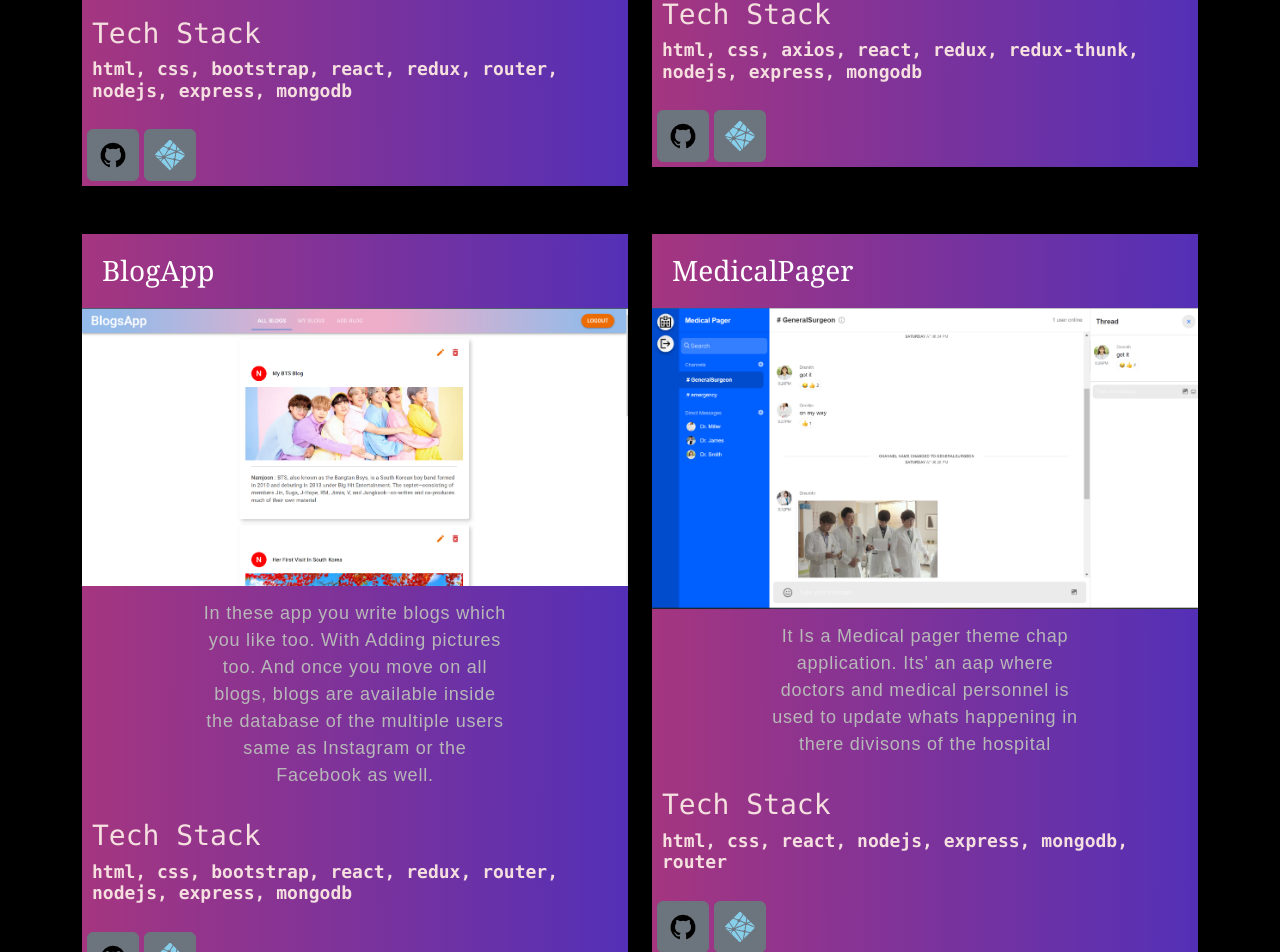
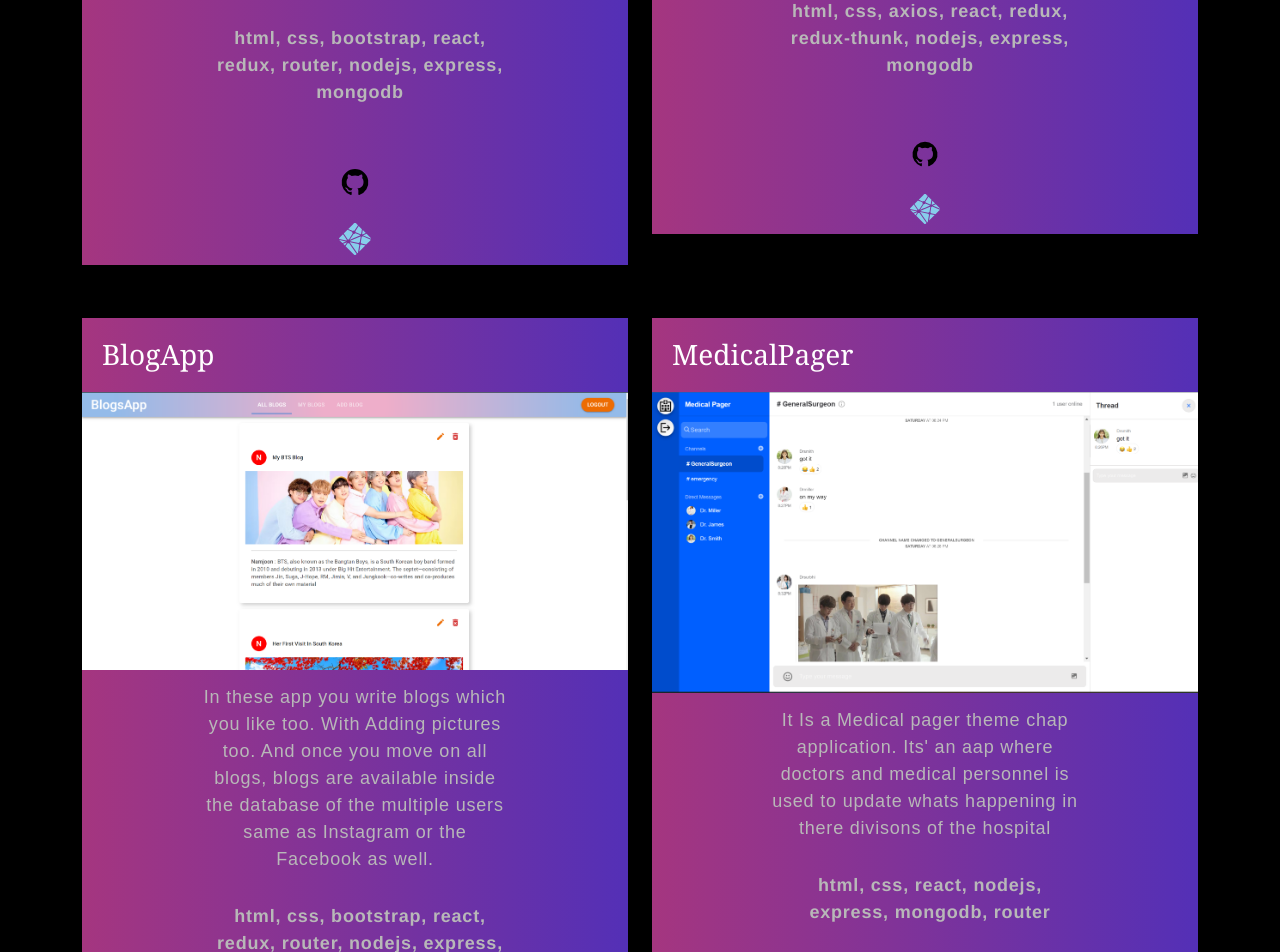
Before and after one commit to SurbhiSomanathe/personal-portfolio2, a React (Create React App) app: page / in a window 1280 px wide. Shown: the part 2495-3447 px from the top of the page. Built offline with nearby package versions, Linux system fonts and the light colour scheme.

Commit message:
after change

```diff
--- a/src/App.css
+++ b/src/App.css
@@ -648,6 +648,7 @@ aboutme{
  .card-body{
   /* background-color:white; */
   background: linear-gradient(90.21deg, #AA367C -5.91%, #4A2FBD 111.58%);
+
   /* max-width: 1000px; */
   /* margin: auto; */
 }
@@ -659,29 +660,21 @@ aboutme{
   display: inline;
 
  }
- .btn btn-secondary {
-  text-decoration: none;
-  align-items: center;
-  color: black;
-  display: inline;
-}
-
 .card-text{
   font-family: arial;
   color: rgb(255, 255, 255);
   font-size: 18px;
 }
 .card-text1{
-  font-family: Monaco;
+  font-family: 'Franklin Gothic Medium', 'Arial Narrow', Arial, sans-serif;
   font-size: large;
-  color: rgb(245, 223, 223);
+  color: rgb(19, 18, 18);
   font-size: 18px;
   font-weight: bolder;
   padding-left: 10px;
   padding-bottom: 20px;
 
 }
-
 .card-title{
   color: rgb(255, 255, 255);
   padding: 20px;
@@ -690,10 +683,38 @@ aboutme{
 }
 a.btn.btn-secondary
 {
+  text-decoration: none;
+  color: black;
   padding: 10px;
   margin-bottom: 05px;
-  margin-left:05px;
+  margin-left:100px;
+  margin-right: 100px;
+  display: block;
+  justify-content: center;
 }
+a.ranu
+{
+  text-decoration: none;
+  color: black;
+  padding: 10px;
+  margin-bottom: 05px;
+  margin-left:100px;
+  margin-right: 100px;
+  display: flex;
+  justify-content: center;
+}
+
+a.btn.btn-secondary1 {
+  text-decoration: none;
+  color: black;
+  /* display: inline; */
+  /* padding: 10px; */
+  display: block;
+  justify-content: center;
+}
+
+
+
 /* .CardBox{
   padding: 10px;
   margin-bottom: 05px;
--- a/src/components/Projects.js
+++ b/src/components/Projects.js
@@ -1,22 +1,13 @@
 import { Container, Row, Col, Nav, Tab } from "react-bootstrap";
 import { ProjectCard } from "./ProjectCards";
 import colorSharp2 from "../assests/img/color-sharp2.png";
-import bookingApp from "../assests/img/Surbhi's garage.png";
+import bookingApp from "../assests/img/car app.png";
 import MemoriesProject from "../assests/img/MEMORIES IMAGE.png";
 import blogApp from "../assests/img/Blog App.png";
 import ChatApp from "../assests/img/chat app .png";
-// import Github from '../assests/img/github.svg';
 import Github from "@iconscout/react-unicons/icons/uil-github";
-import Netlify from "@iconscout/react-unicons/icons/uil-github";
 import { SiNetlify } from "react-icons/si";
-
 import TrackVisibility from 'react-on-screen';
-
-import { Swiper, SwiperSlide } from "swiper/react";
-import { Pagination } from "swiper";
-// import "swiper/css/pagination";
-// import "swiper/css";
-
 import React from "react";
 import "../App.css";
 
@@ -82,9 +73,9 @@ return (
             <img src={bookingApp} alt="" />
             </a>
         <p className="card-text">To book cars in online and checkout for the slots and availablity of cars.Admin can post new cars. Integrated with Stripe For Payment</p>
-        <h3 className="card-text1"><h3>Tech Stack</h3> html, css, bootstrap, react, redux, router, nodejs, express, mongodb</h3>
-        <a href="https://github.com/SurbhiSomanathe/Surbhi-s-Garage" className="btn btn-secondary" target = {"_blank"} rel="noreferrer"> <Github color="black" size="30px" /></a>
-        <a href="https://surbhisgarage.herokuapp.com/login" className="btn btn-secondary" target = {"_blank"} rel="noreferrer"> <SiNetlify color="skyblue" size="30px" />
+        <p className="card-text1"> html, css, bootstrap, react, redux, router, nodejs, express, mongodb</p>
+        <a href="https://github.com/SurbhiSomanathe/Surbhi-s-Garage" className="ranu" target = {"_blank"} rel="noreferrer"> <Github color="black" size="2rem" /></a>
+        <a href="https://surbhisgarage.herokuapp.com/login" className="ranu" target = {"_blank"} rel="noreferrer"> <SiNetlify color="skyblue" size="2rem" />
         </a>
       </div>
     </div>
@@ -93,13 +84,13 @@ return (
     <div className="sur">
       <div className="card-body">
       <h3 className="card-title">MemoriesProject</h3>
-      <a href="https://glowing-souffle-ed176e.netlify.app/" target = {"_blank"} rel="noreferrer">
+      <a href="https://sunny-blini-7b3719.netlify.app/" target = {"_blank"} rel="noreferrer">
             <img src={MemoriesProject} alt="" />
           </a>
         <p className="card-text">We can add our memories here in the picture format and add date, hashtag, and some other thoughts about that day memory.</p>
-        <h3 className="card-text1"><h3>Tech Stack</h3> html, css, axios, react, redux, redux-thunk, nodejs, express, mongodb</h3>
-        <a href="https://github.com/SurbhiSomanathe/Memories-project" className="btn btn-secondary" target = {"_blank"} rel="noreferrer"><Github color="black" size="30px"  /></a>
-        <a href="https://glowing-souffle-ed176e.netlify.app/" className="btn btn-secondary" target = {"_blank"} rel="noreferrer"> <SiNetlify color="skyblue" size="30px" /></a>
+        <p className="card-text1"> html, css, axios, react, redux, redux-thunk, nodejs, express, mongodb</p>
+        <a href="https://github.com/SurbhiSomanathe/Memories-project" className="ranu" target = {"_blank"} rel="noreferrer"><Github color="black" size="30px"  /></a>
+        <a href="https://sunny-blini-7b3719.netlify.app/" className="ranu" target = {"_blank"} rel="noreferrer"> <SiNetlify color="skyblue" size="30px" /></a>
       </div>
     </div>
   </div>
@@ -114,9 +105,9 @@ return (
             <img src={blogApp} alt="" />
           </a>
         <p className="card-text">In these app you write blogs which you like too. With Adding pictures too. And once you move on all blogs, blogs are available inside the database of the multiple users same as Instagram or the Facebook as well. </p>
-        <h3 className="card-text1"><h3>Tech Stack</h3> html, css, bootstrap, react, redux, router, nodejs, express, mongodb</h3>
-        <a href="https://github.com/SurbhiSomanathe/New_Blog_App" className="btn btn-secondary" target = {"_blank"} rel="noreferrer"><Github color="black" size="30px" /></a>
-        <a href="https://fluffy-zuccutto-a85b65.netlify.app/" className="btn btn-secondary" target = {"_blank"} rel="noreferrer"> <SiNetlify color="skyblue" size="30px" /></a>
+        <p className="card-text1"> html, css, bootstrap, react, redux, router, nodejs, express, mongodb</p>
+        <a href="https://github.com/SurbhiSomanathe/New_Blog_App" className="ranu" target = {"_blank"} rel="noreferrer"><Github color="black" size="30px" /></a>
+        <a href="https://fluffy-zuccutto-a85b65.netlify.app/" className="ranu" target = {"_blank"} rel="noreferrer"> <SiNetlify color="skyblue" size="30px" /></a>
       </div>
     </div>
   </div>
@@ -124,13 +115,13 @@ return (
     <div className="sur">
       <div className="card-body">
       <h3 className="card-title">MedicalPager</h3>
-      <a href="https://dazzling-crisp-2db71f.netlify.app/" target = {"_blank"} rel="noreferrer">
+      <a href="https://bucolic-dodol-2ca62b.netlify.app/" target = {"_blank"} rel="noreferrer">
             <img src={ChatApp} alt="" />
           </a>
         <p className="card-text">It Is a Medical pager theme chap application. Its' an aap where doctors and medical personnel is used to update whats happening in there divisons of the hospital</p>
-        <h3 className="card-text1"><h3>Tech Stack</h3> html, css, react, nodejs, express, mongodb, router</h3>
-        <a href="https://github.com/SurbhiSomanathe/Medical-pager" className="btn btn-secondary" target = {"_blank"} rel="noreferrer"><Github color="black" size="30px" /></a>
-        <a href="https://dazzling-crisp-2db71f.netlify.app/" className="btn btn-secondary" target = {"_blank"} rel="noreferrer"> <SiNetlify color="skyblue" size="30px" /></a>
+        <p className="card-text1"> html, css, react, nodejs, express, mongodb, router</p>
+        <a href="https://github.com/SurbhiSomanathe/Medical-pager" className="ranu" target = {"_blank"} rel="noreferrer"><Github color="black" size="30px" /><p>Guthub</p></a>
+        <a href="https://bucolic-dodol-2ca62b.netlify.app/" className="ranu" target = {"_blank"} rel="noreferrer"> <SiNetlify color="skyblue" size="30px" /></a>
       </div>
     </div>
   </div>
```
Also changed, not shown: src/assests/img/car app.png (added).
